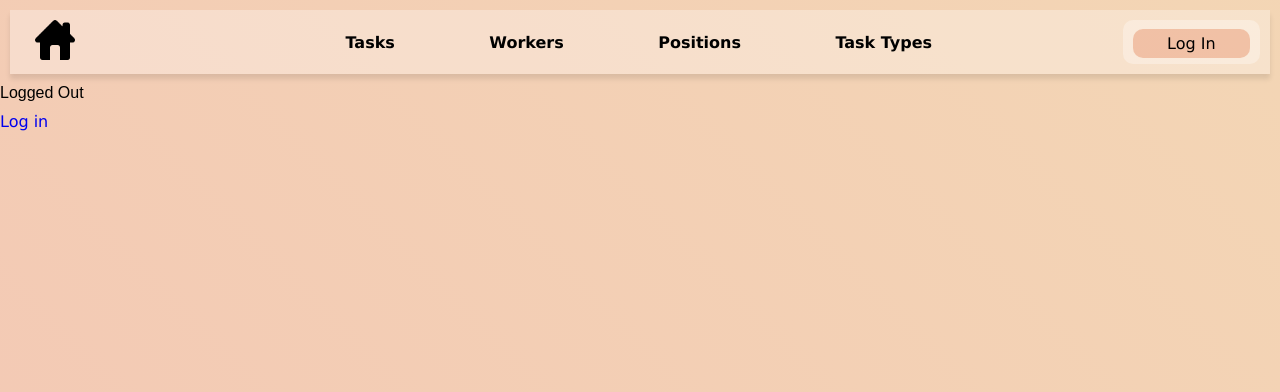
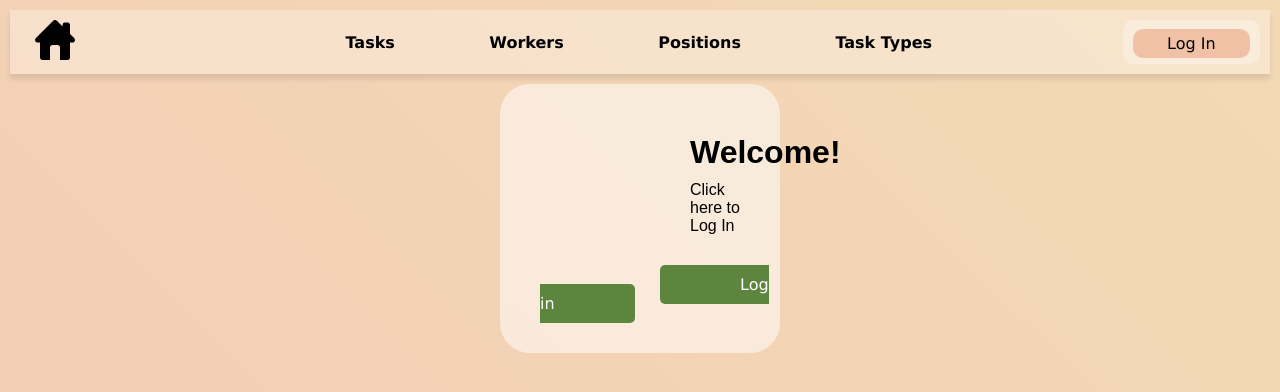
Before and after one commit to MiskoRuslan/web-task-manager, a Django app: page /accounts/logout/ in a window 1280 px wide. Shown: the top 392 px of the page. Run offline with Django 4.2, Linux system fonts and the light colour scheme.

Commit message:
Fix some templates forms

```diff
--- a/templates/registration/logged_out.html
+++ b/templates/registration/logged_out.html
@@ -1,6 +1,11 @@
 {% extends "base.html" %}
 
 {% block content %}
-	<p>Logged Out</p>
-  <a href="{% url 'login' %}">Log in</a>
+	<div class="form_style_task" >
+
+      <h1 style="margin-left: 150px">Welcome!</h1>
+        <p style="margin-left: 150px; margin-bottom:40px">Click here to Log In</p>
+      <a href="{% url 'login' %}" class="default-btn" style="margin: 120px; padding-left: 80px;padding-right: 80px">Log in</a>
+
+  </div>
 {% endblock %}
--- a/templates/registration/login.html
+++ b/templates/registration/login.html
@@ -3,8 +3,7 @@
 
 {% block content %}
 	<h1 style="margin-left: 700px">Log in</h1>
-  <div class="centered">
-
+  <div class="form_style_task" style="text-align: center">
     <form action="{% url 'login' %}" method="post">
     {% csrf_token %}
 
@@ -13,7 +12,7 @@
       {% endif %}
       {{ form.as_p }}
       <br>
-      <input type="submit" value="Log In" class="default-btn" style="margin-left: 100px">
+      <input type="submit" value="Log In" class="default-btn" style="width: 250px">
       <input type="hidden" name="next" value="{{ next }}">
     </form>
 
```
